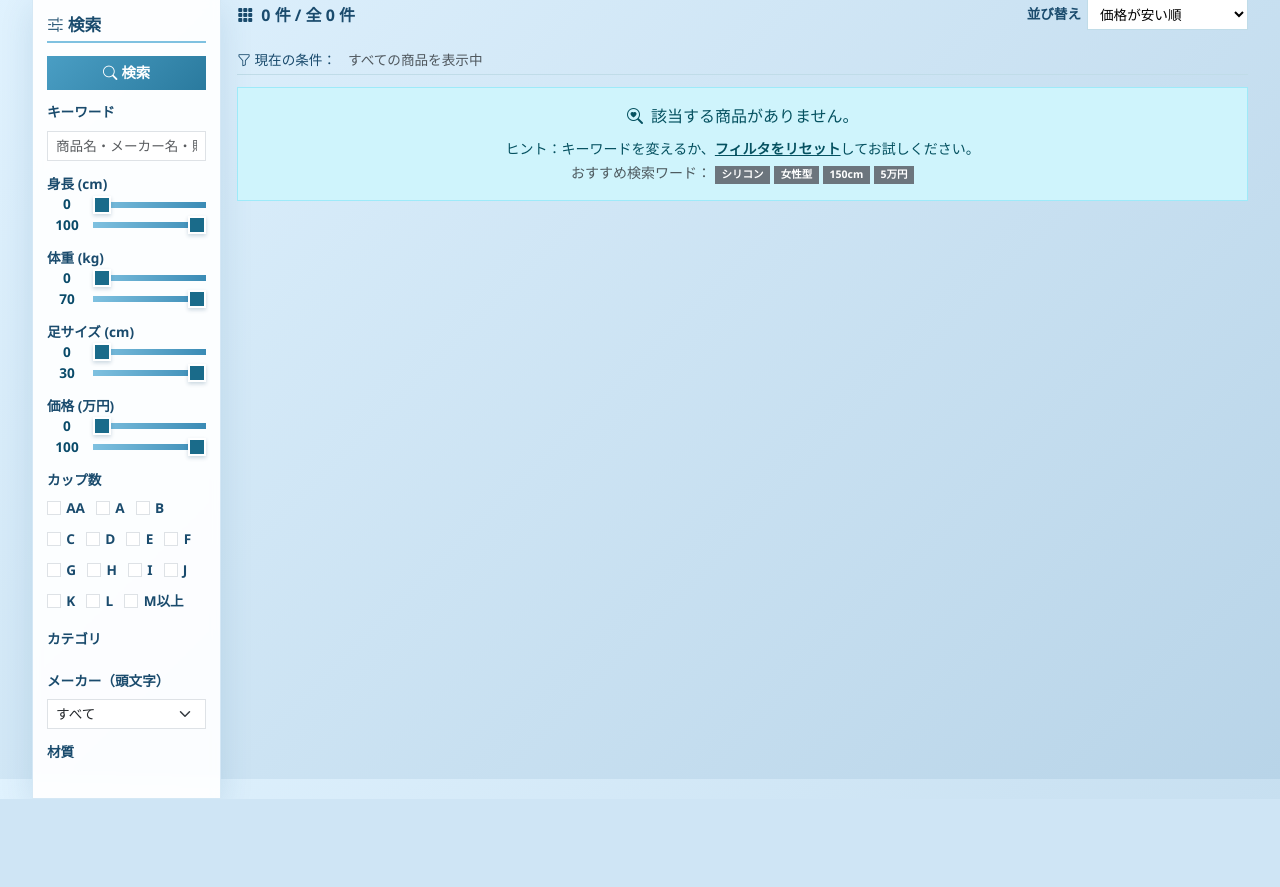
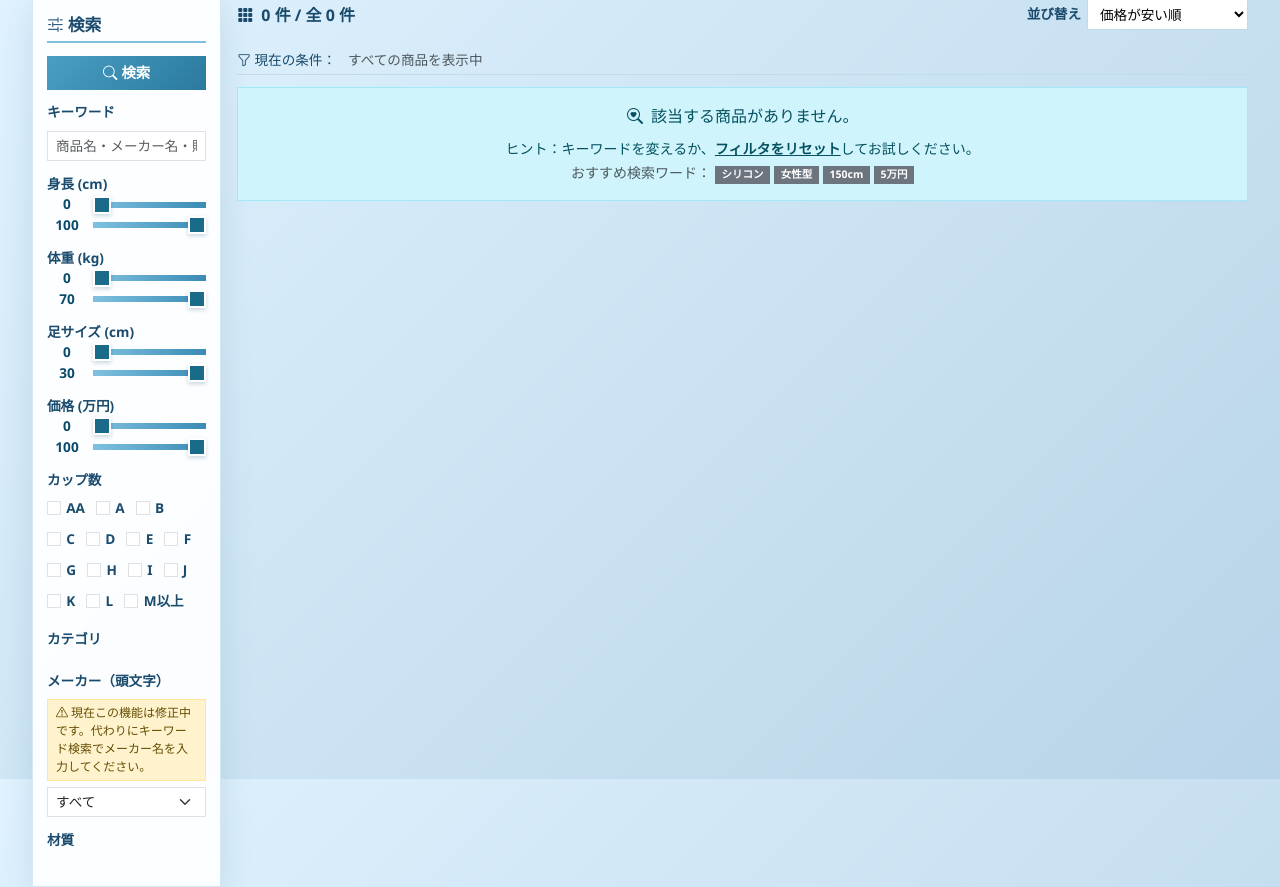
Before and after one commit to mcyosiki-dev/love-doll-scraper, a Flask app: page /search in a window 1280 px wide. Shown: the part 21-908 px from the top of the page. Before the commit the page ends 820 px from the top, so only its background shows below. Run offline with Flask 3, Linux system fonts and the light colour scheme; the visitor is signed in with stand-in values (Sample User, id 1); data that the repository does not hold is empty.

Commit message:
fix: メーカードロップダウン復元・ページネーション重なり修正・total暫定対応

```diff
--- a/templates/footer.html
+++ b/templates/footer.html
@@ -1,4 +1,4 @@
-<footer class="footer fixed-bottom" style="background: transparent; backdrop-filter: none; border: none; box-shadow: none; padding: 2px 0; font-size: 0.5rem; z-index: 1030; min-height: auto;">
+<footer class="footer fixed-bottom" style="background: transparent; backdrop-filter: none; border: none; box-shadow: none; padding: 2px 0; font-size: 0.5rem; z-index: 900; min-height: auto;">
     <div class="container-fluid">
         <div class="row align-items-center" style="margin: 0;">
             <!-- 中央揃え（text-center）に戻す -->
--- a/templates/search.html
+++ b/templates/search.html
@@ -400,6 +400,8 @@
             display: flex;
             flex-direction: column;
             min-height: 60vh;
+            /* ★ ページネーションと広告の重なり対策：広告高さ分のパディング追加 ★ */
+            padding-bottom: 120px;
         }
         .search-results-container .result-list {
             flex: 1;
@@ -581,9 +583,14 @@
                                 {% endfor %}
                             </div>
                         </div>
-                        <!-- メーカーフィルター（頭文字ドロップダウン） -->
+                        <!-- ★ メーカーフィルター（頭文字ドロップダウン）修正済み ★ -->
                         <div class="filter-group">
                             <label class="form-label" for="manufacturerGroup">メーカー（頭文字）</label>
+                            <!-- ★ フォールバック警告表示（機能修正中であることを明示） ★ -->
+                            <div class="alert alert-warning alert-sm" role="alert" style="font-size: 0.75rem; padding: 4px 8px; margin-bottom: 6px;">
+                                <i class="bi bi-exclamation-triangle"></i>
+                                現在この機能は修正中です。代わりにキーワード検索でメーカー名を入力してください。
+                            </div>
                             <select class="form-select form-select-sm" id="manufacturerGroup" name="manufacturer" onchange="this.form.submit()">
                                 <option value="">すべて</option>
                                 <option value="A-F" {% if request.args.get('manufacturer') == 'A-F' %}selected{% endif %}>A〜F</option>
@@ -613,7 +620,8 @@
 
             <div class="col-lg-10 col-md-9 search-results-container">
                 <div class="result-header">
-                    <span class="result-count"><i class="bi bi-grid-3x3-gap-fill me-2"></i>{{ results|length }} 件 / 全 {{ total }} 件</span>
+                    <!-- ★ totalカウント1問題暫定対応：total=1の場合は「全 ○○ 件」を非表示 ★ -->
+                    <span class="result-count"><i class="bi bi-grid-3x3-gap-fill me-2"></i>{{ results|length }} 件{% if total != 1 %} / 全 {{ total }} 件{% endif %}</span>
                     <div class="sort-controls">
                         <label for="sortSelect"><i class="bi bi-arrow-up-down me-1"></i>並び替え</label>
                         <select id="sortSelect" onchange="document.getElementById('searchForm').submit()" name="sort_by" form="searchForm">
@@ -631,7 +639,7 @@
                     </div>
                 </div>
 
-                <!-- ★ 修正：このフォームはソート用。id="searchForm" はそのまま -->
+                <!-- ★ このフォームはソート用。id="searchForm" はそのまま -->
                 <form id="searchForm" method="GET" action="{{ url_for('search') }}" style="display:none;">
                     {% for key, value in request.args.items() %}
                         {% if key != 'sort_by' %}
@@ -939,5 +947,22 @@
         </div>
     </div>
     {% include 'footer.html' %}
+
+    <!-- ★ Intersection Observer：ページネーション表示時にフッター広告を非表示 ★ -->
+    <script>
+    document.addEventListener('DOMContentLoaded', function() {
+        const pagination = document.querySelector('.pagination');
+        const footerAd = document.querySelector('#ad-slot-bottom');
+        if (pagination && footerAd) {
+            const observer = new IntersectionObserver((entries) => {
+                entries.forEach(entry => {
+                    // ページネーションが画面内に入ったら広告を非表示、出たら再表示
+                    footerAd.style.display = entry.isIntersecting ? 'none' : 'block';
+                });
+            }, { threshold: 0.1 });
+            observer.observe(pagination);
+        }
+    });
+    </script>
 </body>
 </html>
```
